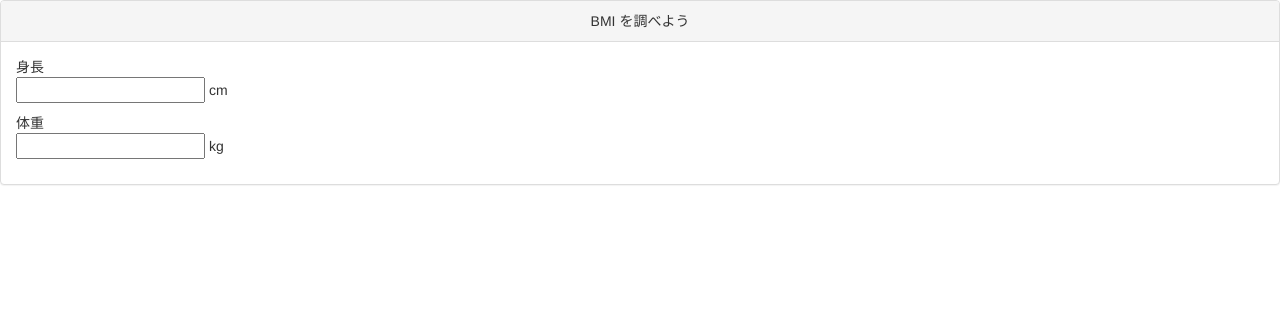
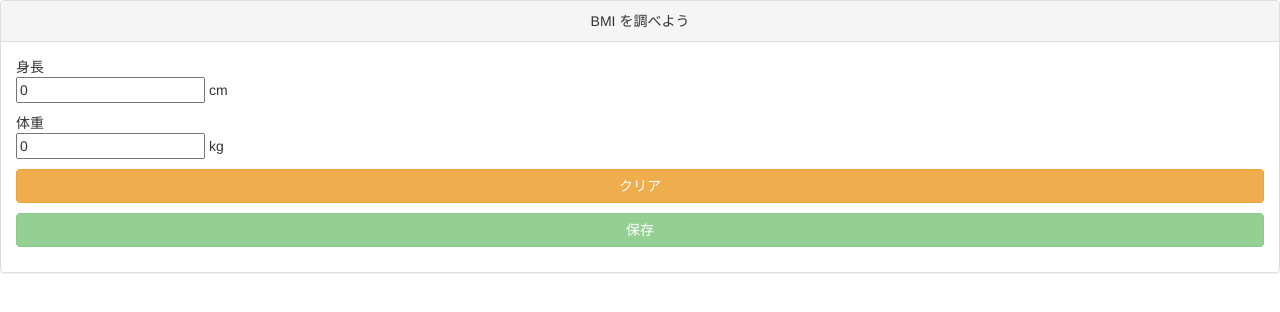
Before and after one commit to yucao24hours/angular_example, an Angular app in the folder myCalcApp/: page / in a window 1280 px wide. Shown: the top 312 px of the page. Built offline with nearby package versions, Linux system fonts and the light colour scheme.

Commit message:
データを保存できるようにした

```diff
--- a/myCalcApp/src/app/app.component.html
+++ b/myCalcApp/src/app/app.component.html
@@ -16,5 +16,18 @@
         BMI 値<br />{{calcBmi() | number}}
       </p>
     </div>
+    <p>
+    <button
+         class="btn btn-warning btn-block myButton"
+         (click)="clear()">クリア
+    </button>
+    </p>
+    <p>
+    <button
+         class="btn btn-success btn-block myButton"
+         [disabled]="!(height && weight)"
+         (click)="save()">保存
+         </button>
+    </p>
   </div>
 </div>
--- a/myCalcApp/src/app/app.component.ts
+++ b/myCalcApp/src/app/app.component.ts
@@ -19,4 +19,29 @@ export class AppComponent {
     let bmi: number = this.weight / (height_meter ** 2);
     return bmi;
   }
+
+  save(): void {
+    localStorage.setItem(
+      "height", this.height.toString());
+    localStorage.setItem(
+      "weight", this.weight.toString());
+  }
+
+  clear(): void {
+    localStorage.setItem("height", "0");
+    localStorage.setItem("weight", "0");
+    this.height = 0;
+    this.weight = 0;
+  }
+
+  ngOnInit() {
+    if (localStorage.getItem("height")) {
+      this.height = Number(localStorage.getItem("height"));
+      this.weight = Number(localStorage.getItem("weight"));
+    }
+    else
+    {
+      this.clear();
+    }
+  }
 }
```
